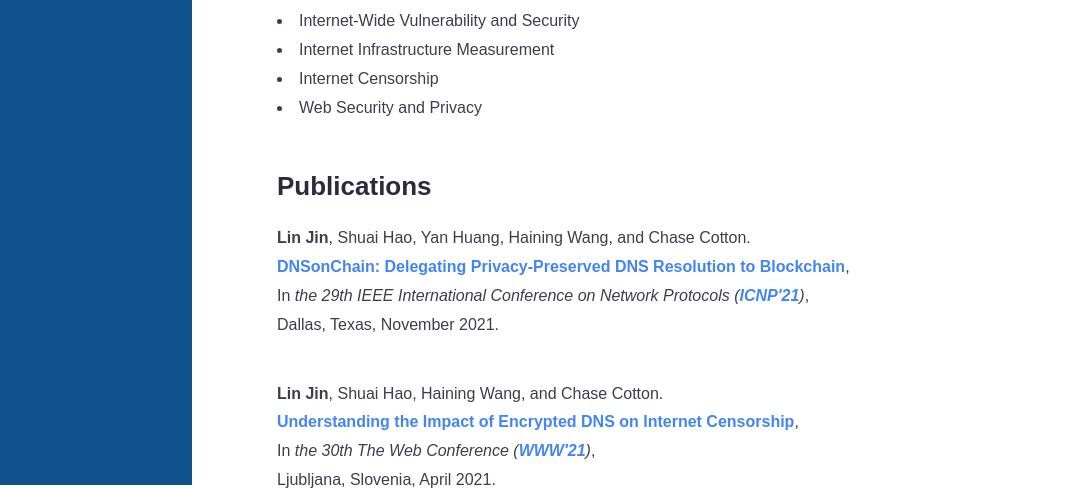
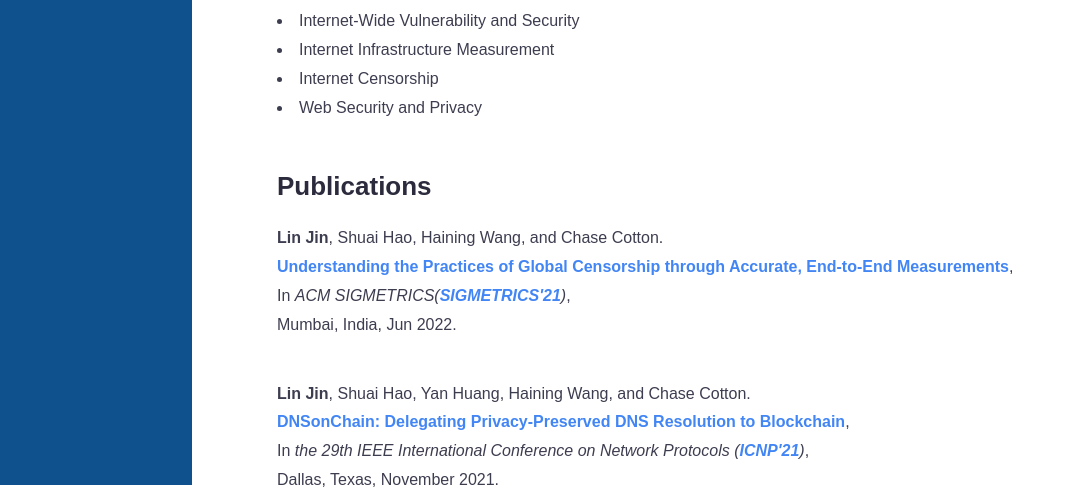
Before and after one commit to lin-jin/lin-jin.github.io, a plain HTML site: page index.html in a window 1280 px wide. Shown: the part 315-805 px from the top of the page, without its empty margins (0-1075 px from the left). Drawn offline with Linux system fonts and the light colour scheme.

Commit message:
add sigmetrics22 entry

```diff
--- a/index.html
+++ b/index.html
@@ -105,6 +105,13 @@
         <h2>Publications</h2>
 
         <div class="content-item">
+            <b>Lin Jin</b>, Shuai Hao, Haining Wang, and Chase Cotton.<br>
+            <b><a href="papers/sigmetrics22.pdf" target="_blank">Understanding the Practices of Global Censorship through Accurate, End-to-End Measurements</a></b>,<br>
+            In <i>ACM SIGMETRICS(<a href="https://www.sigmetrics.org/sigmetrics2022/index.html" target="_blank"><b>SIGMETRICS'21</b></a>)</i>,<br>
+            Mumbai, India, Jun 2022.
+        </div>
+
+        <div class="content-item">
             <b>Lin Jin</b>, Shuai Hao, Yan Huang, Haining Wang, and Chase Cotton.<br>
             <b><a href="papers/icnp21.pdf" target="_blank">DNSonChain: Delegating Privacy-Preserved DNS Resolution to Blockchain</a></b>,<br>
             In <i>the 29th IEEE International Conference on Network Protocols (<a href="https://icnp21.cs.ucr.edu/" target="_blank"><b>ICNP'21</b></a>)</i>,<br>
```
